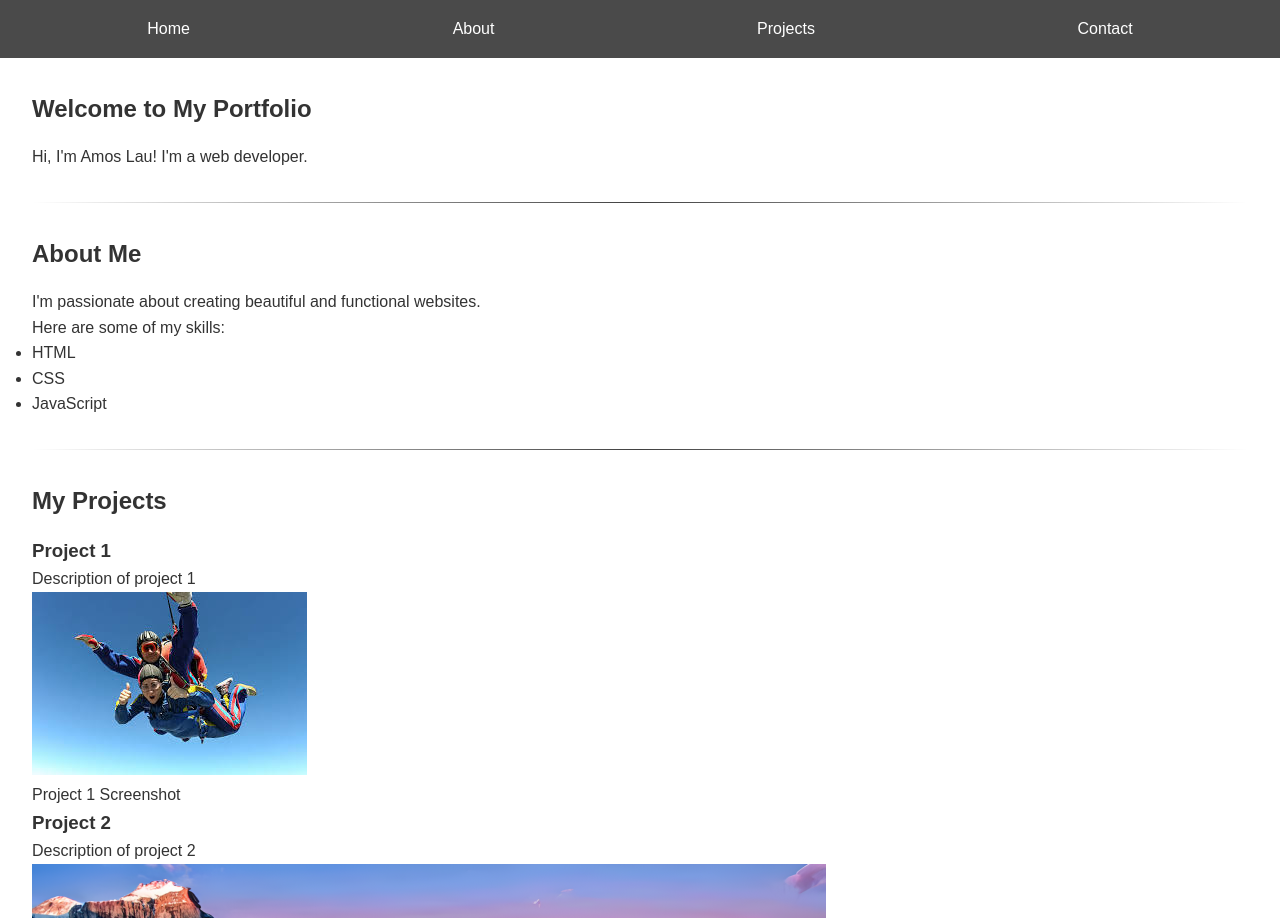
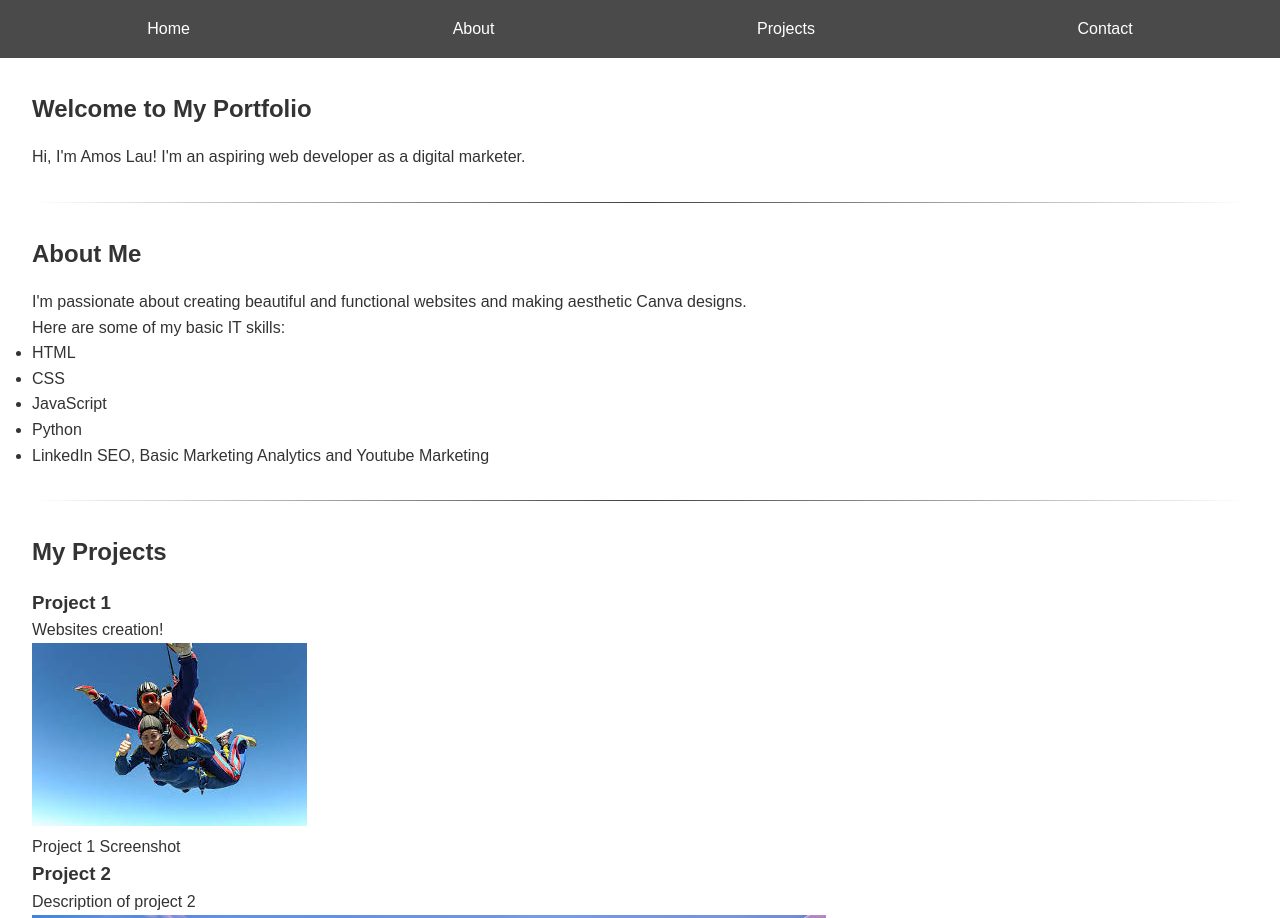
Before and after one commit to famsssss/famsssss.github.io, a website: page index.html in a window 1280 px wide. Shown: the top 918 px of the page. Drawn offline with Linux system fonts and the light colour scheme.

Commit message:
add name

```diff
--- a/index.html
+++ b/index.html
@@ -21,7 +21,7 @@
     <main>
         <section id="home">
             <h1>Welcome to My Portfolio</h1>
-            <p>Hi, I'm Amos Lau! I'm a web developer.</p>
+            <p>Hi, I'm Amos Lau! I'm an aspiring web developer as a digital marketer.</p>
         </section>
 
         <hr class="section-divider">
@@ -29,12 +29,14 @@
         <section id="about">
             <h2>About Me</h2>
             <article>
-                <p>I'm passionate about creating beautiful and functional websites.</p>
-                <p>Here are some of my skills:</p>
+                <p>I'm passionate about creating beautiful and functional websites and making aesthetic Canva designs.</p>
+                <p>Here are some of my basic IT skills:</p>
                 <ul>
                     <li>HTML</li>
                     <li>CSS</li>
                     <li>JavaScript</li>
+                    <li>Python</li>
+                    <li>LinkedIn SEO, Basic Marketing Analytics and Youtube Marketing</li>
                 </ul>
             </article>
         </section>
@@ -45,7 +47,8 @@
             <h2>My Projects</h2>
             <article>
                 <h3>Project 1</h3>
-                <p>Description of project 1</p>
+                <p>Websites creation!</p>
+
                 <figure>
                     <img src="src/image.png" alt="Project 1 Screenshot">
                     <figcaption>Project 1 Screenshot</figcaption>
@@ -84,7 +87,7 @@
     </main>
 
     <footer>
-        <p>&copy; 2023 [Your Name]. All rights reserved.</p>
+        <p>&copy; 2023 Amos Lau. All rights reserved.</p>
     </footer>
 
     <script src="script.js"></script>
```
